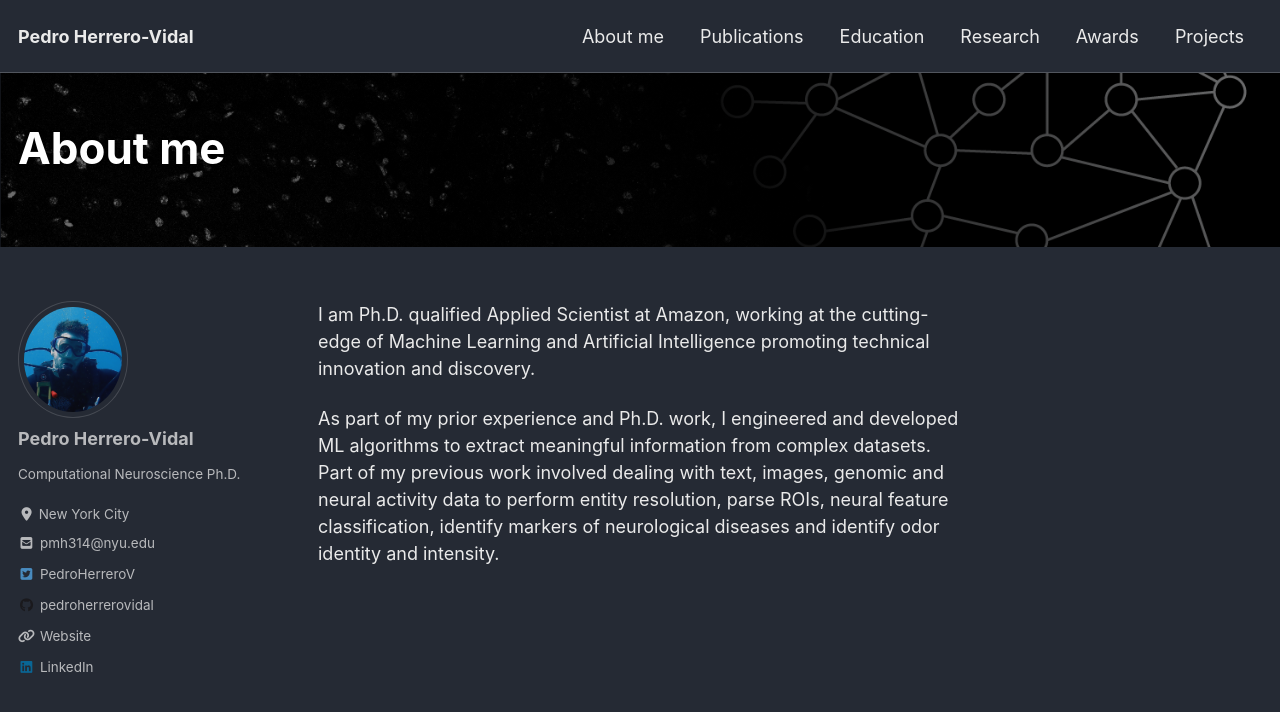
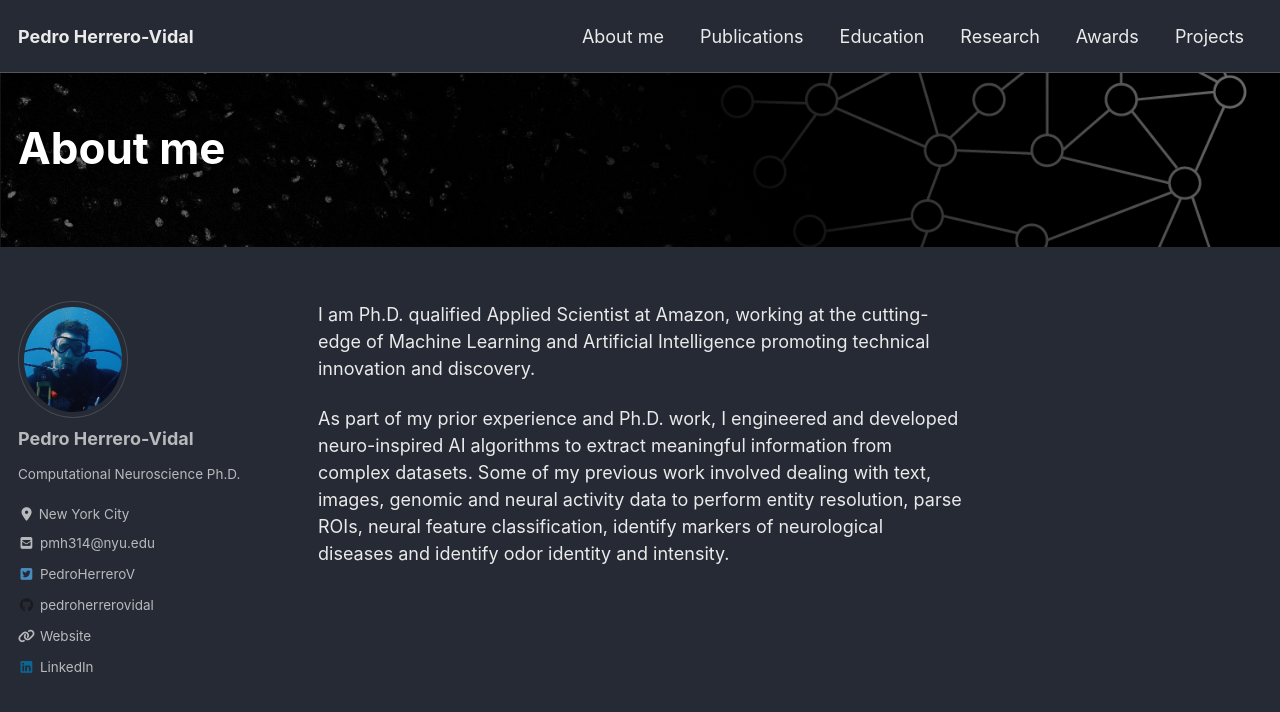
Before and after one commit to pedroherrerovidal/pedroherrerovidal.github.io, a Jekyll site: the page built from _pages/aboutme.md, in a window 1280 px wide and 900 px high. Shown: the top 712 px of the window. Built offline with Jekyll 4.4.1, drawn with Linux system fonts in a browser that asks for light colours; cached includes are drawn as plain includes; nearby versions of some CDN libraries.

Commit message:
Update aboutme.md

```diff
--- a/_pages/aboutme.md
+++ b/_pages/aboutme.md
@@ -10,4 +10,4 @@
 
 I am Ph.D. qualified Applied Scientist at Amazon, working at the cutting-edge of Machine Learning and Artificial Intelligence promoting technical innovation and discovery.
 
-As part of my prior experience and Ph.D. work, I engineered and developed ML algorithms to extract meaningful information from complex datasets. Part of my previous work involved dealing with text, images, genomic and neural activity data to perform entity resolution, parse  ROIs, neural feature classification, identify markers of neurological diseases and identify odor identity and intensity.
+As part of my prior experience and Ph.D. work, I engineered and developed neuro-inspired AI algorithms to extract meaningful information from complex datasets. Some of my previous work involved dealing with text, images, genomic and neural activity data to perform entity resolution, parse  ROIs, neural feature classification, identify markers of neurological diseases and identify odor identity and intensity.
```
